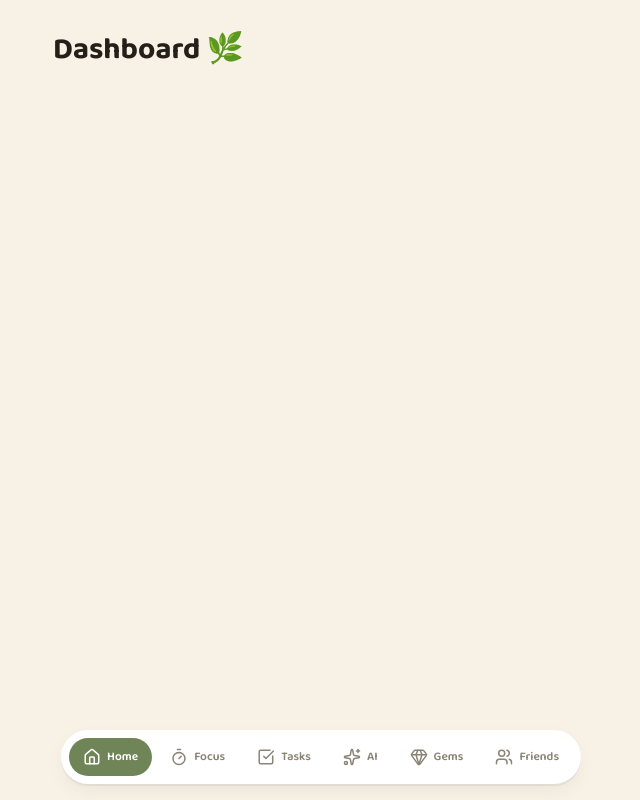
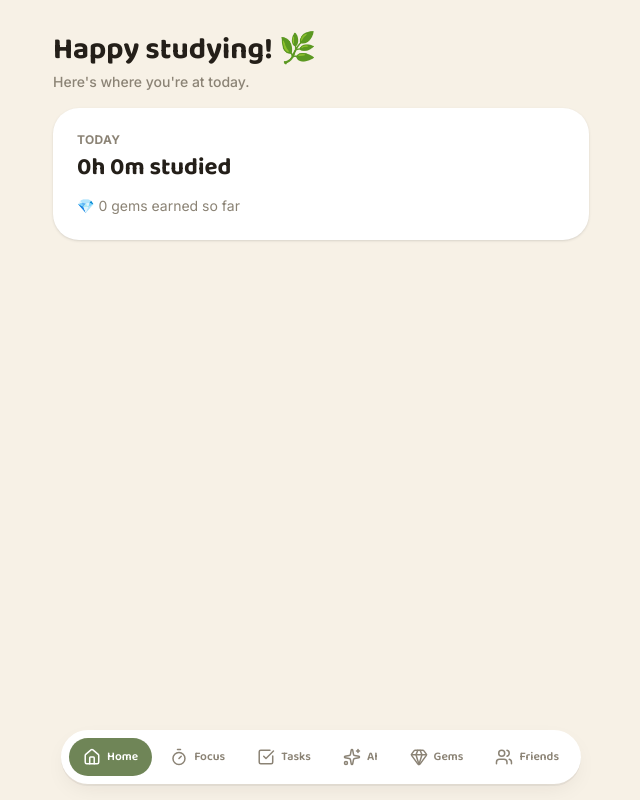
Before and after one commit to mayaok12/studypal-, a React (Vite) app in the folder web/: page / in a window 1280 px wide. Both pictures are taken after a click on the button "Continue with Google". Shown: the whole page, without its empty margins (319-959 px from the left). Built offline with nearby package versions, Linux system fonts and the light colour scheme.

Commit message:
adding gems

```diff
--- a/web/src/components/Layout.jsx
+++ b/web/src/components/Layout.jsx
@@ -14,7 +14,7 @@ export default function Layout({ sessions, gems, logSession }) {
   return (
     <div className="min-h-screen bg-bg text-ink font-body pb-28">
       <div className="max-w-xl mx-auto px-5 pt-8">
-        <Outlet context={[sessions, gems, logSession]} />
+        <Outlet context={{sessions, gems, logSession}} />
       </div>
 
       <nav className="fixed bottom-4 left-1/2 -translate-x-1/2 bg-card rounded-full shadow-(--shadow-card) px-2 py-2 flex gap-1">
--- a/web/src/pages/Dashboard.jsx
+++ b/web/src/pages/Dashboard.jsx
@@ -1,3 +1,30 @@
+import { useOutletContext } from 'react-router-dom'
+
 export default function Dashboard() {
-  return <h1 className="text-3xl font-heading">Dashboard 🌿</h1>
+  const { sessions, gems } = useOutletContext()
+
+  const today = new Date().toISOString().slice(0, 10)
+  const todayMinutes = sessions
+    .filter((s) => s.date === today)
+    .reduce((sum, s) => sum + s.minutes, 0)
+
+  const hours = Math.floor(todayMinutes / 60)
+  const mins = todayMinutes % 60
+
+  return (
+    <div>
+      <h1 className="text-3xl font-heading text-ink">Happy studying! 🌿</h1>
+      <p className="text-sm text-ink-soft font-medium mt-1 mb-4">Here's where you're at today.</p>
+
+      <div className="bg-card rounded-lg p-6 shadow">
+        <div className="text-xs font-bold uppercase tracking-wide text-ink-soft">Today</div>
+        <div className="text-2xl font-heading font-bold text-ink mt-1">
+          {hours}h {mins}m studied
+        </div>
+        <div className="text-sm text-ink-soft mt-3">
+          💎 {gems} gems earned so far
+        </div>
+      </div>
+    </div>
+  )
 }
```
